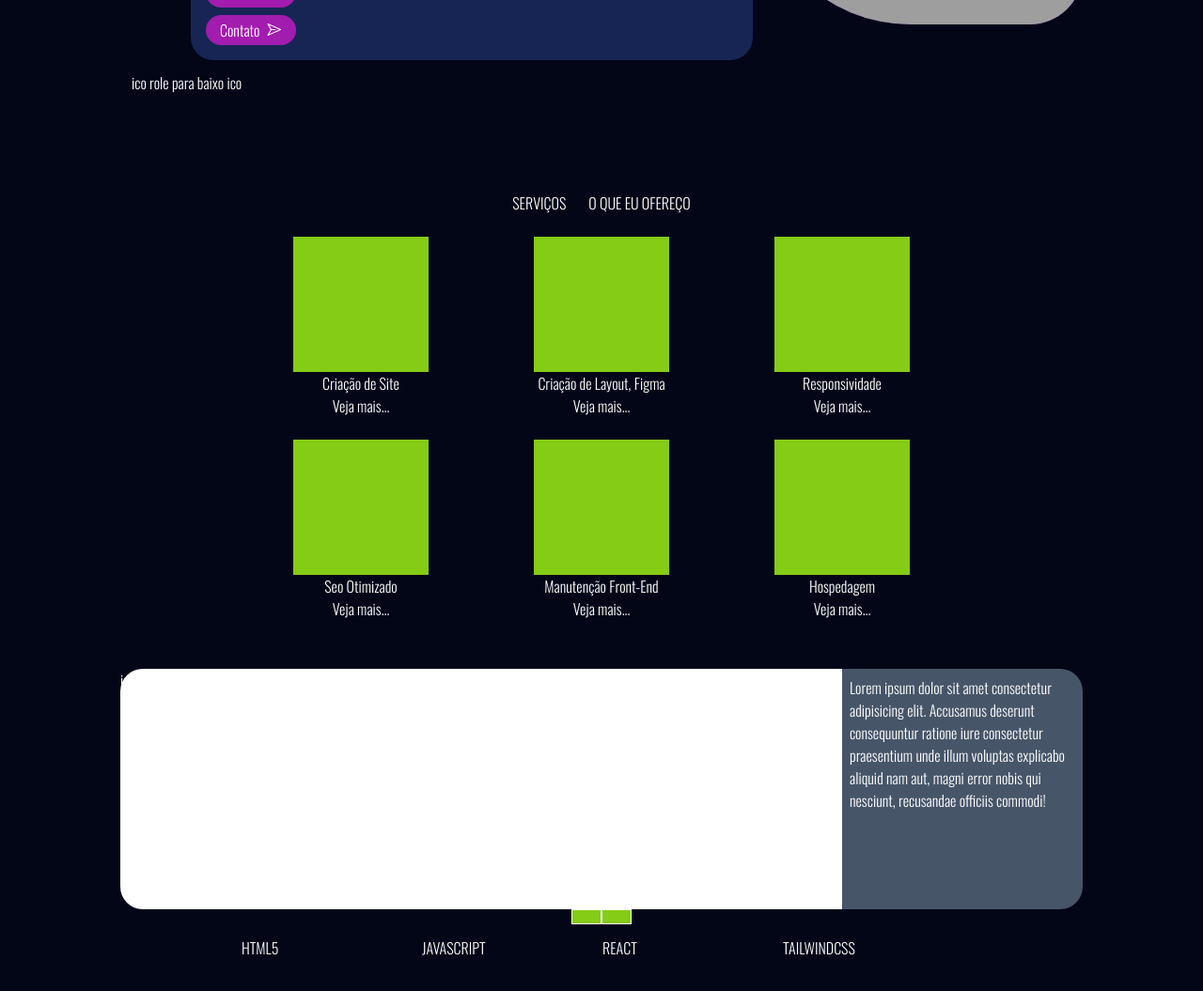
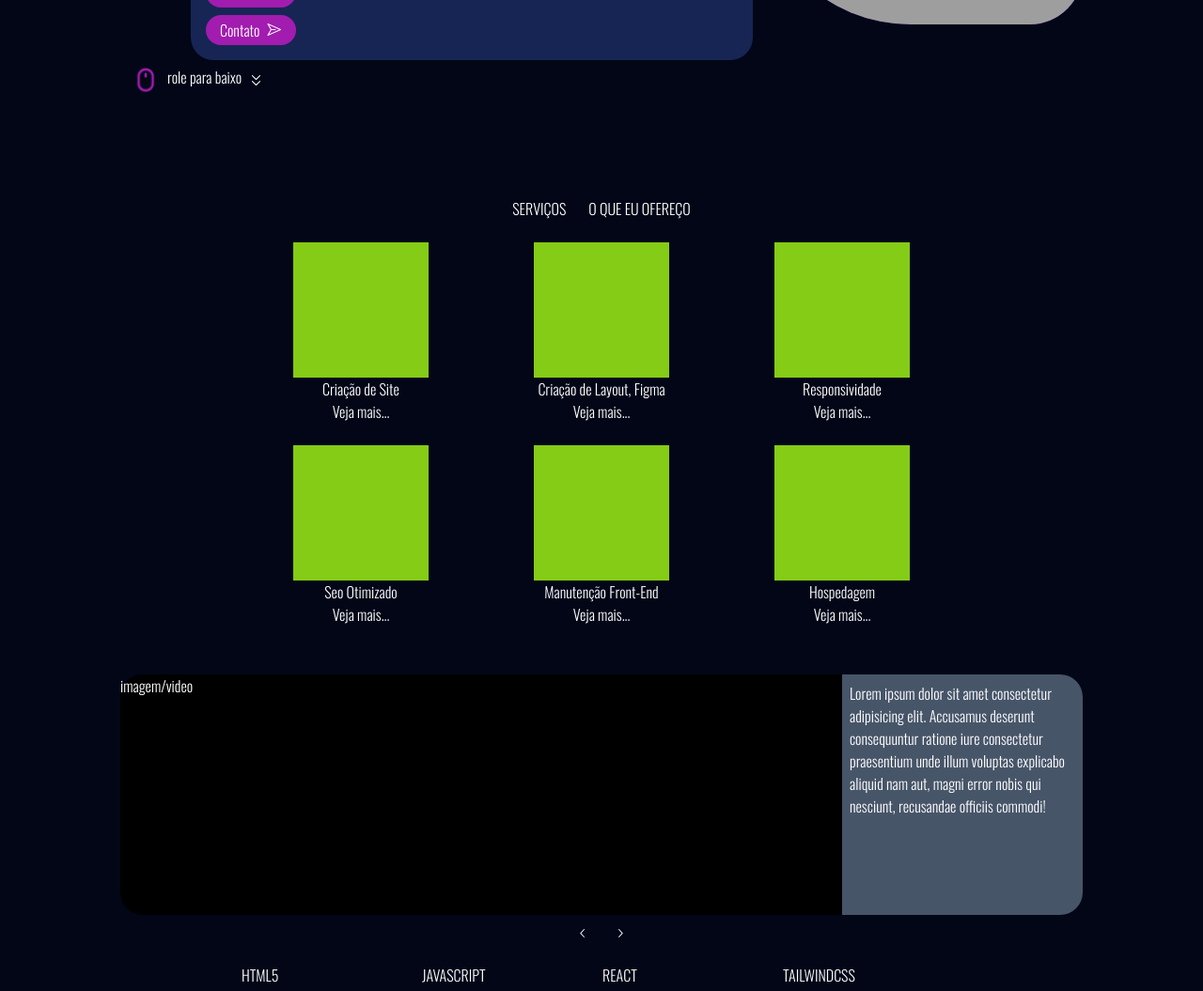
Before and after one commit to KauanMoreiraDev/portfolio, a Next.js app: page / in a window 1280 px wide. Shown: the part 356-1411 px from the top of the page at 94% size. Built offline with nearby package versions, Linux system fonts and the light colour scheme; grey boxes are pictures that could not be loaded; a web font is replaced by a local one.

Commit message:
troca de icons

```diff
--- /dev/null
+++ b/src/app/components/roleBaixo/roleBaixo.jsx
@@ -0,0 +1,10 @@
+import { DoubleArrowDownIcon } from "@radix-ui/react-icons";
+import Image from "next/image";
+
+
+
+export default function roleBaixo() {
+    return(
+        <div className="m-3 flex flex-row gap-2 animate-bounce"><Image src={'/images/rato.png'} alt="mouse, rato" width={30} height={30}/>  role para baixo <DoubleArrowDownIcon className="mt-2"/></div>
+    );
+}
--- a/src/app/page.tsx
+++ b/src/app/page.tsx
@@ -5,7 +5,8 @@ import RedesSociais from "./components/redesSociais/redesSociais";
 import Button from "./components/button/button";
 import Title from "./components/title/title";
 import SubTitle from "./components/subTitle/subTitle";
-import { DownloadIcon, PaperPlaneIcon } from "@radix-ui/react-icons";
+import { DownloadIcon, PaperPlaneIcon, ChevronLeftIcon, ChevronRightIcon } from "@radix-ui/react-icons";
+import RoleBaixo from "./components/roleBaixo/roleBaixo"
 
 export default function Home() {
 
@@ -140,7 +141,7 @@ export default function Home() {
               </div>
             </div>
           </div>
-            <div className="m-3">ico role para baixo ico</div>
+            <RoleBaixo/>
         </div>
 
         <div className="serviços mx-auto max-w-screen-lg m-10">
@@ -172,7 +173,7 @@ export default function Home() {
         <div className="portfolio mx-auto max-w-screen-lg m-3">
           <div className="w-full h-full">
             <div className="flex flex-row">
-              <div className="bg-white w-3/4 h-64 rounded-l-3xl">
+              <div className="bg-black w-3/4 h-64 rounded-l-3xl">
                 imagem/video
               </div>
               <div className="bg-slate-600 w-1/4 p-2 rounded-r-3xl">
@@ -184,8 +185,8 @@ export default function Home() {
             </div>
           </div>
           <div className="buttons prev e next flex flex-row justify-center">
-            <div className="bg-lime-500 border border-white w-8 h-4" />
-            <div className="bg-lime-500 border border-white w-8 h-4" />
+            <div className="m-2 p-1"><ChevronLeftIcon/></div>
+            <div className="m-2 p-1"><ChevronRightIcon/></div>
           </div>
         </div>
 
```
